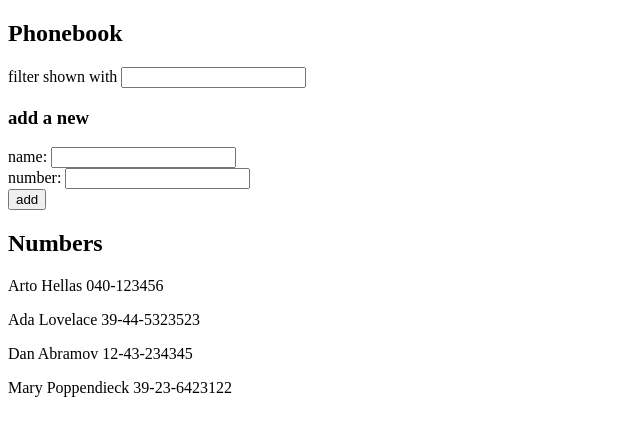
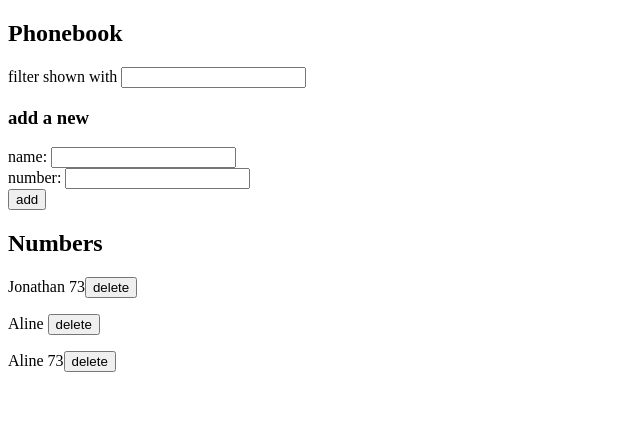
Before and after one commit to Jonh1788/fullstackOpen, a React (Create React App) app in the folder part2/phonebook/: page / in a window 1280 px wide. Shown: the top 436 px of the page, without its empty margins (0-640 px from the left). Built offline with nearby package versions, Linux system fonts and the light colour scheme; data requests are answered from the project's data file.

Commit message:
att archives

```diff
--- a/part2/phonebook/db.json
+++ b/part2/phonebook/db.json
@@ -1,24 +1,19 @@
 {
   "persons": [
     {
-        "name": "Arto Hellas",
-        "number": "040-123456",
+      "name": "Jonathan",
+      "number": "73",
       "id": 1
     },
     {
-        "name": "Ada Lovelace",
-        "number": "39-44-5323523",
+      "name": "Aline",
+      "number": "",
       "id": 2
     },
     {
-        "name": "Dan Abramov",
-        "number": "12-43-234345",
+      "name": "Aline",
+      "number": "73",
       "id": 3
-      },
-      {
-        "name": "Mary Poppendieck",
-        "number": "39-23-6423122",
-        "id": 4
     }
   ]
 }
--- a/part2/phonebook/src/App.js
+++ b/part2/phonebook/src/App.js
@@ -1,7 +1,27 @@
 import { useState, useEffect } from 'react'
 import axios from 'axios'
 
-const Person = ({persons}) => <>{persons.map(person => <p key={person.id}>{person.name} {person.number}</p>)}</>
+const Person = ({persons, setPersons, setPersonsToShow}) => {
+
+  const apagar = (id, name) => {
+    const resultado = window.confirm(`delete ${name}`)
+
+    if(resultado){
+      const novaLista = persons.filter(person => person.id !== id)
+      setPersonsToShow(novaLista)
+      setPersons(novaLista)
+      axios.delete(`http://localhost:3001/persons/${id}`)
+    }
+
+  }
+
+
+
+
+  return(
+<>
+{persons.map(person => <p key={person.id}>{person.name} {person.number}<button onClick={() => apagar(person.id, person.name)}>delete</button></p>)}
+</>)}
 
 const Filter = ({handleEvent}) =>
     <div>
@@ -66,19 +86,40 @@ const App = () => {
 
   }
 
+
   const addName = (event) =>
   {
     event.preventDefault()
     if(persons.filter(person => person.name === newName).length > 0){
-      alert(`${newName} is already added to phonebook`)
-      return
+      const resultado = window.confirm(`${newName} is already added to phonebook, replace the old number with new one?`)
+
+      if(resultado)
+      {
+          const note = persons.filter(person => person.name === newName)
+          const nameObject = {
+          ...note,
+          number: newNumber
+          }
+
+        axios.put(`http://localhost:3001/persons/${note.id}`, nameObject).then( (response) =>{
+        console.log(response)
+        })
+      }
     }
-    console.log(event.target)
+
+
+
     const nameObject = {
       name: newName,
       number: newNumber,
       id: persons.length+1,
     }
+
+    axios.post('http://localhost:3001/persons', nameObject).then( (response) =>{
+      console.log(response)
+    }
+
+    )
 
     const atualizaPersons = persons.concat(nameObject)
     setPersons(atualizaPersons)
@@ -88,6 +129,7 @@ const App = () => {
     console.log(persons)
 
   }
+
 
   return (
     <div>
@@ -101,7 +143,7 @@ const App = () => {
 
       <h2>Numbers</h2>
 
-        <Person persons={personsToShow}/>
+        <Person persons={personsToShow} setPersons={setPersons} setPersonsToShow={setPersonsToShow} />
 
     </div>
   )
```
Lines whose indentation alone changed are shown as unchanged.
